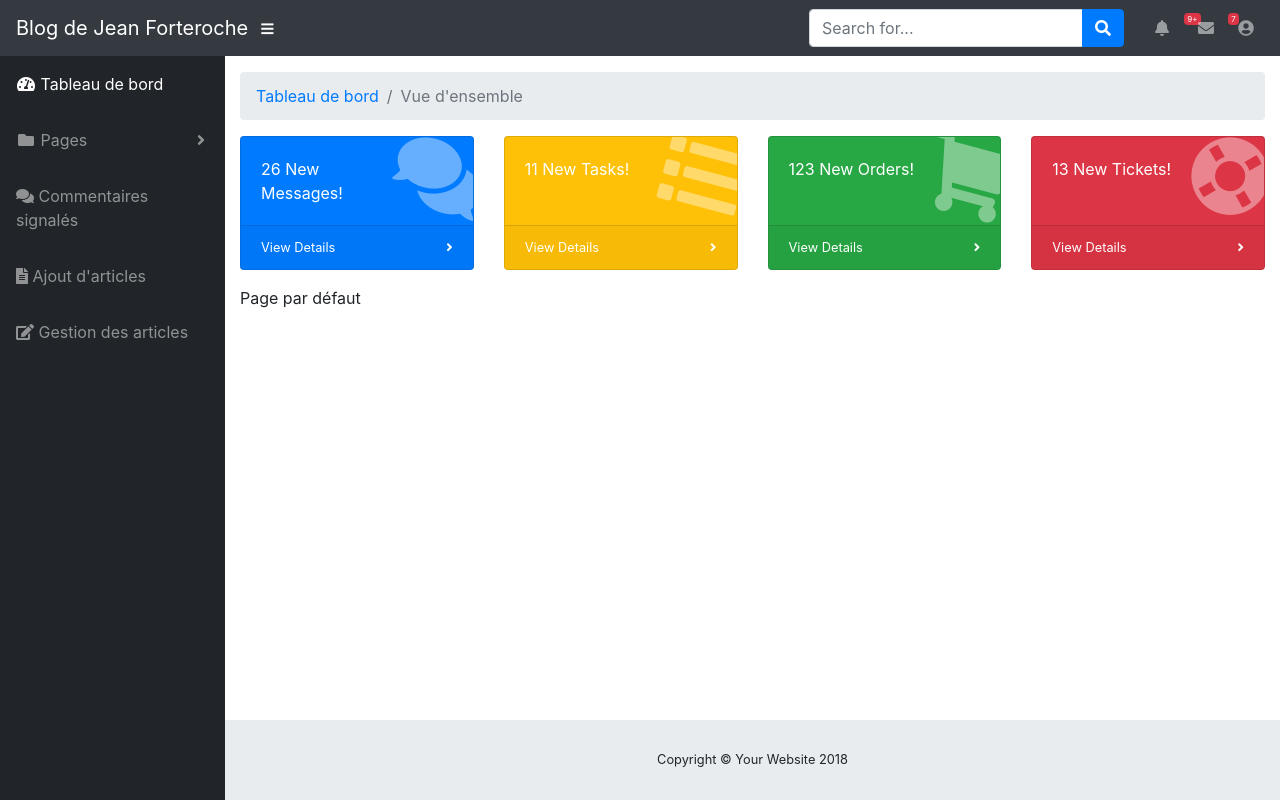
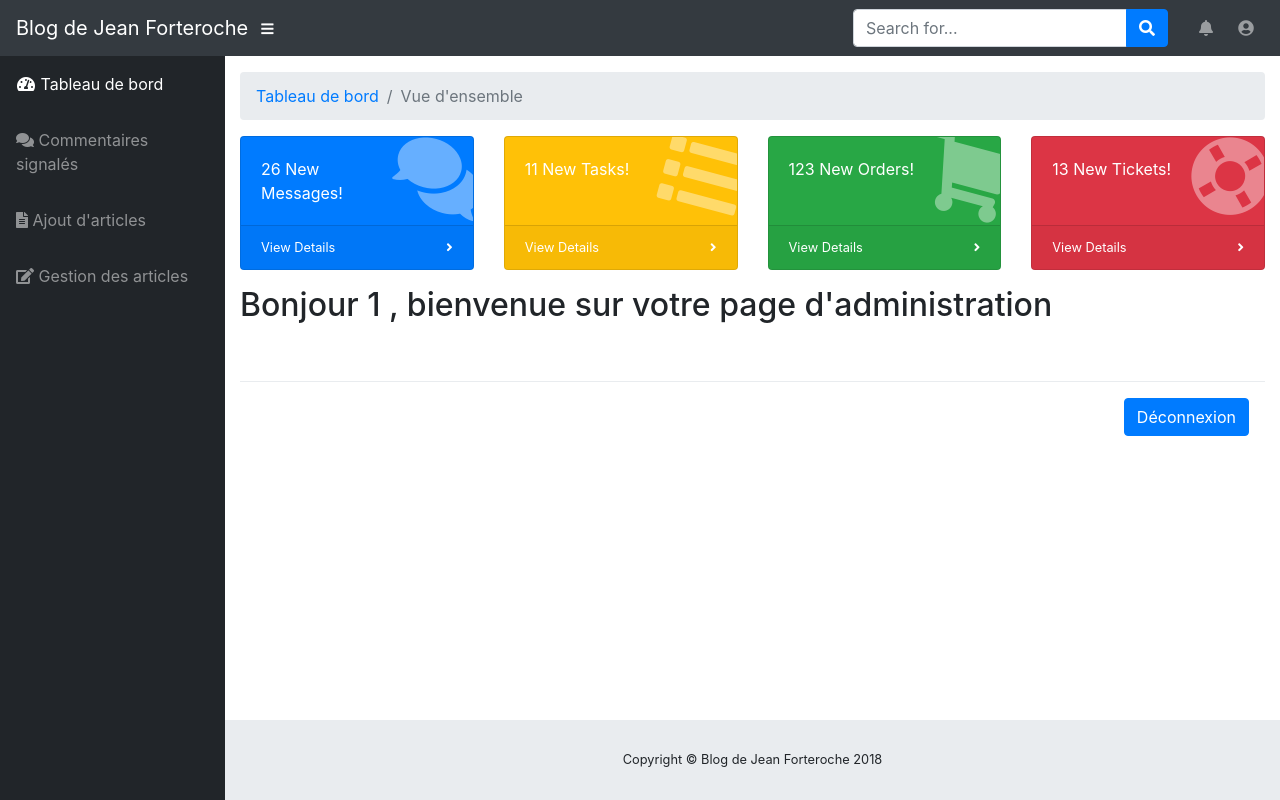
Before and after one commit to djapanana49/openclassrooms-projet_3, a PHP site: page /admin.php?action=backendView in a window 1280 px wide. Run offline with PHP 8.4, Linux system fonts and the light colour scheme; the visitor is signed in with stand-in values (Sample User, id 1); some libraries are stand-ins or nearby versions.

Commit message:
deconnexion

```diff
--- a/admin.php
+++ b/admin.php
@@ -7,6 +7,7 @@ try {
     if (isset($_GET['action'])) {
         switch ($_GET['action']) {
             case 'showSignalComments': showSignalComments();
+                $sous_titre="Commentaires signalés";
                 break;
 
             case 'deleteComment':
@@ -34,9 +35,15 @@ try {
                 break;
 
             case 'addPostsView':addPostsView();
+                $sous_titre="Ajout d'articles";
+                break;
+
+            case 'backendView':backendView();
+                $sous_titre="Vue d'ensemble";
                 break;
 
             case 'editPosts': editPosts();
+                $sous_titre="Gestion des articles";
                 break;
 
             case 'changePosts':
@@ -56,6 +63,7 @@ try {
 
                     changePostsView($_GET['id']);
                 }
+                $sous_titre="Gestion des articles / Modification";
                 break;
 
             case 'getUser':
@@ -65,6 +73,7 @@ try {
                 } else {
                     throw new Exception('Tous les champs ne sont pas remplis !');
                 }
+                $sous_titre="Vue d'ensemble";
                 break;
             case 'deletePosts':
 
@@ -78,6 +87,11 @@ try {
                 if (isset($_GET['id']) && $_GET['id'] > 0) {
                 post();
                 }
+                $sous_titre="Gestion des articles / Affichage";
+                break;
+
+            case 'deconnexion':
+                deconnexion();
                 break;
 
 
--- a/controller/backend.php
+++ b/controller/backend.php
@@ -49,6 +49,11 @@ function addPosts($title, $postauthor, $content) {
 function addPostsView() {
 
     require('view/addPostsView.php');
+}
+
+function backendView() {
+
+    require('view/backendView.php');
 }
 
 function changePosts($postId, $title, $content) {
@@ -109,3 +114,9 @@ function post()
     $post = $postManager->getPost($_GET['id']);
     require('view/postView2.php');
 }
+
+function deconnexion(){
+
+    $userManager= new UsersManager();
+    $user = $userManager ->deconnexion();
+}
--- a/model/UsersManager.php
+++ b/model/UsersManager.php
@@ -35,7 +35,7 @@ class UsersManager {
 
         $_SESSION = array();
         session_destroy();
-        header('index.php?action=listpost');
+        header('Location:index.php?action=listpost');
     }
 
 
--- a/view/back_template.php
+++ b/view/back_template.php
@@ -1,4 +1,3 @@
-<?php //var_dump($_GET);?>
 <!DOCTYPE html>
 <html lang="fr">
 
@@ -39,7 +38,7 @@
 
       <a class="navbar-brand mr-1" href="index.php">Blog de Jean Forteroche</a>
 
-      <button class="btn btn-link btn-sm text-white order-1 order-sm-0" id="sidebarToggle" href="#">
+      <button class="btn btn-link btn-sm text-white order-1 order-sm-0" id="sidebarToggle">
         <i class="fas fa-bars"></i>
       </button>
 
@@ -58,9 +57,9 @@
       <!-- Navbar -->
       <ul class="navbar-nav ml-auto ml-md-0">
         <li class="nav-item dropdown no-arrow mx-1">
-          <a class="nav-link dropdown-toggle" href="#" id="alertsDropdown" role="button" data-toggle="dropdown" aria-haspopup="true" aria-expanded="false">
+          <a class="nav-link dropdown-toggle" href="#" id="alertsDropdown" role="button" data-toggle="dropdown" aria-haspopup="true">
             <i class="fas fa-bell fa-fw"></i>
-            <span class="badge badge-danger">9+</span>
+            <span class="badge badge-danger"></span>
           </a>
           <div class="dropdown-menu dropdown-menu-right" aria-labelledby="alertsDropdown">
             <a class="dropdown-item" href="#">Action</a>
@@ -69,7 +68,7 @@
             <a class="dropdown-item" href="#">Something else here</a>
           </div>
         </li>
-        <li class="nav-item dropdown no-arrow mx-1">
+        <!--<li class="nav-item dropdown no-arrow mx-1">
           <a class="nav-link dropdown-toggle" href="#" id="messagesDropdown" role="button" data-toggle="dropdown" aria-haspopup="true" aria-expanded="false">
             <i class="fas fa-envelope fa-fw"></i>
             <span class="badge badge-danger">7</span>
@@ -80,16 +79,16 @@
             <div class="dropdown-divider"></div>
             <a class="dropdown-item" href="#">Something else here</a>
           </div>
-        </li>
+        </li>-->
         <li class="nav-item dropdown no-arrow">
-          <a class="nav-link dropdown-toggle" href="#" id="userDropdown" role="button" data-toggle="dropdown" aria-haspopup="true" aria-expanded="false">
+          <a class="nav-link dropdown-toggle" href="#" id="userDropdown" role="button" data-toggle="dropdown" aria-haspopup="true">
             <i class="fas fa-user-circle fa-fw"></i>
           </a>
           <div class="dropdown-menu dropdown-menu-right" aria-labelledby="userDropdown">
-            <a class="dropdown-item" href="#">Settings</a>
+           <a class="dropdown-item" href="#">Settings</a>
             <a class="dropdown-item" href="#">Activity Log</a>
             <div class="dropdown-divider"></div>
-            <a class="dropdown-item" href="#" data-toggle="modal" data-target="#logoutModal">Logout</a>
+            <a class="dropdown-item" href="admin.php?action=deconnexion" data-toggle="modal" data-target="#logoutModal">Déconnexion</a>
           </div>
         </li>
       </ul>
@@ -101,12 +100,12 @@
       <!-- Sidebar -->
       <ul class="sidebar navbar-nav">
         <li class="nav-item active">
-          <a class="nav-link" href="index.html">
+          <a class="nav-link" href="admin.php?action=backendView">
             <i class="fas fa-fw fa-tachometer-alt"></i>
             <span>Tableau de bord</span>
           </a>
         </li>
-        <li class="nav-item dropdown">
+      <!--  <li class="nav-item dropdown">
           <a class="nav-link dropdown-toggle" href="#" id="pagesDropdown" role="button" data-toggle="dropdown" aria-haspopup="true" aria-expanded="false">
             <i class="fas fa-fw fa-folder"></i>
             <span>Pages</span>
@@ -121,7 +120,7 @@
             <a class="dropdown-item" href="404.html">404 Page</a>
             <a class="dropdown-item" href="admin.php?action=addPostsView">Ajout d'articles</a>
           </div>
-        </li>
+        </li>-->
        <!-- <li class="nav-item">
           <a class="nav-link" href="charts.html">
             <i class="fas fa-fw fa-chart-area"></i>
@@ -153,7 +152,7 @@
             <li class="breadcrumb-item">
               <a href="#">Tableau de bord</a>
             </li>
-            <li class="breadcrumb-item active">Vue d'ensemble</li>
+            <li class="breadcrumb-item active"><?=$sous_titre?></li>
           </ol>
 
           <!-- Icon Cards-->
@@ -245,7 +244,7 @@
         <footer class="sticky-footer">
           <div class="container my-auto">
             <div class="copyright text-center my-auto">
-              <span>Copyright © Your Website 2018</span>
+              <span>Copyright &copy; Blog de Jean Forteroche 2018</span>
             </div>
           </div>
         </footer>
@@ -266,15 +265,15 @@
       <div class="modal-dialog" role="document">
         <div class="modal-content">
           <div class="modal-header">
-            <h5 class="modal-title" id="exampleModalLabel">Ready to Leave?</h5>
+            <h5 class="modal-title" id="exampleModalLabel">Prêt à partir ?</h5>
             <button class="close" type="button" data-dismiss="modal" aria-label="Close">
               <span aria-hidden="true">×</span>
             </button>
           </div>
-          <div class="modal-body">Select "Logout" below if you are ready to end your current session.</div>
+          <div class="modal-body">Selectionnez "Déconnexion" ci-dessous si vous souhaitez terminer votre session.</div>
           <div class="modal-footer">
-            <button class="btn btn-secondary" type="button" data-dismiss="modal">Cancel</button>
-            <a class="btn btn-primary" href="login.html">Logout</a>
+            <button class="btn btn-secondary" type="button" data-dismiss="modal">Annuler</button>
+            <a class="btn btn-primary" href="admin.php?action=deconnexion">Déconnexion</a>
           </div>
         </div>
       </div>
--- a/view/backendView.php
+++ b/view/backendView.php
@@ -4,6 +4,9 @@ if (isset($_SESSION['user_session'])) {
     <h2>Bonjour <?= $_SESSION['user_session'] ?>  , bienvenue sur votre page d'administration</h2>
     <br/>
     <br/>
-    <a href="#" class="btn btn-dark" role="button">se déconnecter</a>
+
+          <div class="modal-footer">
+            <a class="btn btn-primary" href="admin.php?action=deconnexion" data-toggle="modal" data-target="#logoutModal">Déconnexion</a>
+          </div>
     <?php
 }
```
Also changed, not shown: index.php (+5 -2 lines), view/template.php (+7 -3 lines).
